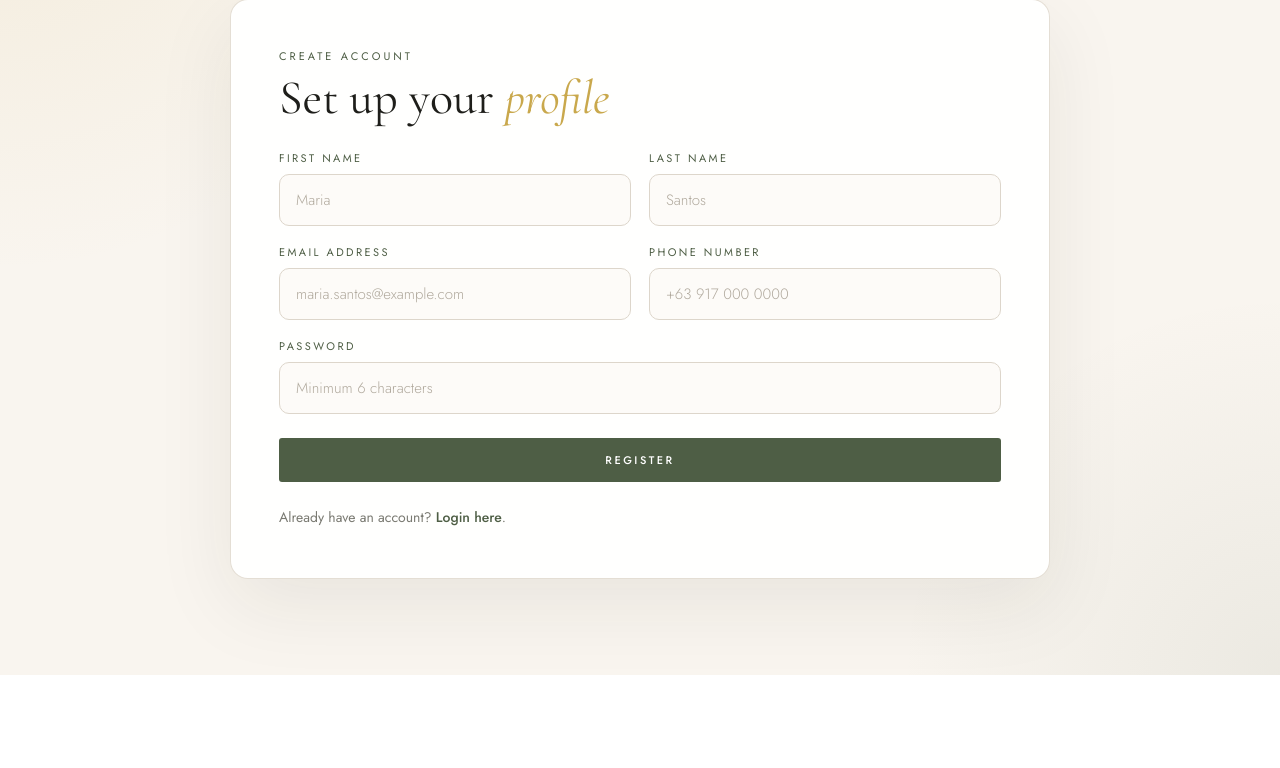
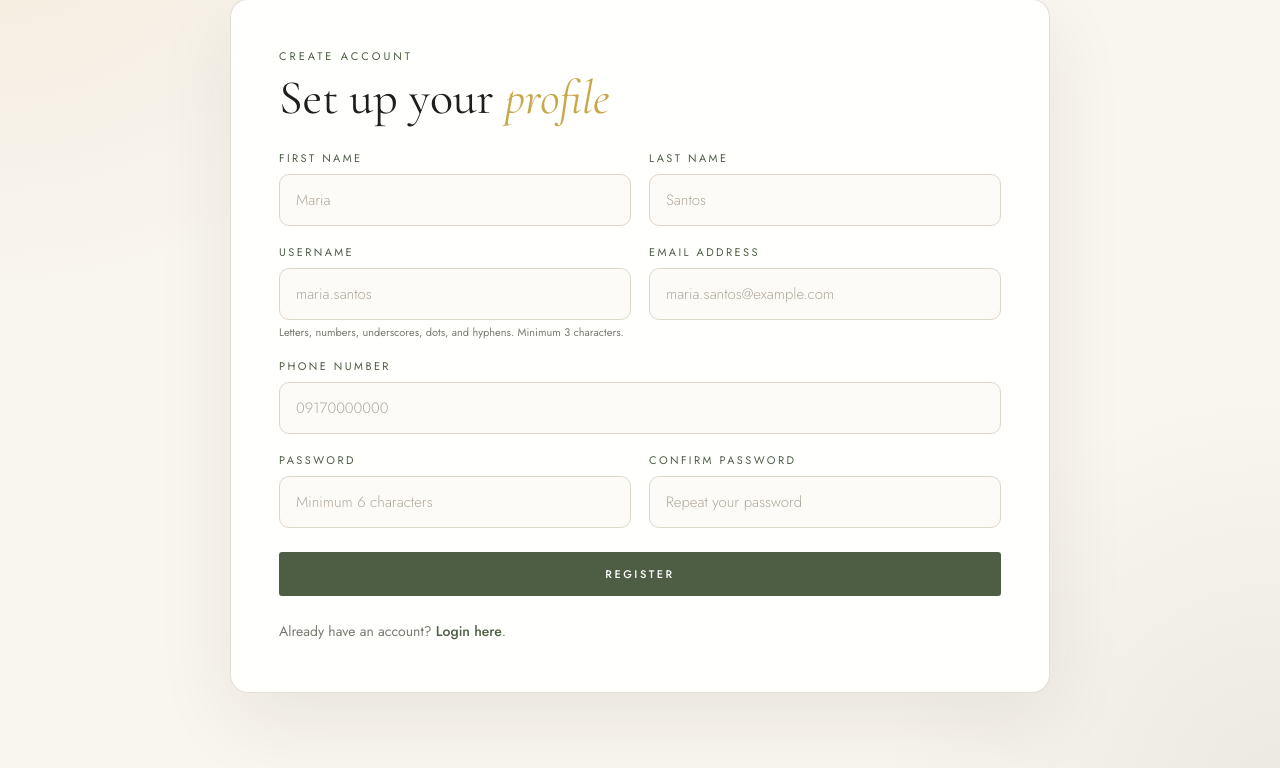
Before and after one commit to Yoshi1893/WebResort_FinalProj_Revised, a PHP site: page /register.php in a window 1280 px wide. Shown: the part 155-923 px from the top of the page. Before the commit the page ends 830 px from the top, so only its background shows below. Run offline with PHP 8.4, Linux system fonts and the light colour scheme.

Commit message:
FinalFinal

```diff
--- a/register.php
+++ b/register.php
@@ -4,20 +4,50 @@ require_once 'db.php';
 
 $error = '';
 $success = '';
+$hasUsernameColumn = false;
 
 if ($db_error) {
     $error = $db_error;
 }
 
+if ($pdo) {
+    try {
+        $stmt = $pdo->query('SHOW COLUMNS FROM users LIKE "username"');
+        $hasUsernameColumn = (bool) $stmt->fetchColumn();
+    } catch (Throwable $e) {
+        $hasUsernameColumn = false;
+    }
+}
+
 if ($_SERVER['REQUEST_METHOD'] === 'POST' && $pdo) {
+    if (!$hasUsernameColumn) {
+        $error = 'The users table is missing the username column. Please update the database schema first.';
+    } else {
     $first_name = trim($_POST['firstName'] ?? $_POST['regFirst'] ?? '');
     $last_name = trim($_POST['lastName'] ?? $_POST['regLast'] ?? '');
+    $username = trim($_POST['username'] ?? $_POST['regUsername'] ?? '');
     $email = trim($_POST['email'] ?? $_POST['regEmail'] ?? '');
     $phone = trim($_POST['phone'] ?? $_POST['regPhone'] ?? '');
     $password = $_POST['password'] ?? $_POST['regPassword'] ?? '';
+    $confirm_password = $_POST['confirmPassword'] ?? $_POST['regConfirmPassword'] ?? '';
+    $normalized_phone = preg_replace('/\D+/', '', $phone) ?? '';
 
-    if (empty($first_name) || empty($last_name) || empty($email) || empty($password)) {
-        $error = 'Name, email, and password required.';
+    if (empty($first_name) || empty($last_name) || empty($username) || empty($email) || empty($password) || empty($confirm_password)) {
+        $error = 'All fields are required.';
+    } elseif (!preg_match('/^[a-zA-Z\s\'-]+$/', $first_name)) {
+        $error = 'First name can only contain letters, spaces, apostrophes, and hyphens.';
+    } elseif (!preg_match('/^[a-zA-Z\s\'-]+$/', $last_name)) {
+        $error = 'Last name can only contain letters, spaces, apostrophes, and hyphens.';
+    } elseif (strlen($username) < 3) {
+        $error = 'Username must be at least 3 characters.';
+    } elseif (!preg_match('/^[a-zA-Z0-9_.-]+$/', $username)) {
+        $error = 'Username can only contain letters, numbers, underscores, dots, and hyphens.';
+    } elseif ($phone !== '' && !preg_match('/^[0-9]+$/', $normalized_phone)) {
+        $error = 'Contact number must contain numbers only.';
+    } elseif ($normalized_phone !== '' && strlen($normalized_phone) !== 11) {
+        $error = 'Contact number must be exactly 11 digits.';
+    } elseif ($password !== $confirm_password) {
+        $error = 'Passwords do not match.';
     } elseif (strlen($password) < 6) {
         $error = 'Password must be at least 6 characters.';
     } else {
@@ -26,9 +56,14 @@ if ($_SERVER['REQUEST_METHOD'] === 'POST' && $pdo) {
         if ($stmt->fetch()) {
             $error = 'Email already exists.';
         } else {
+            $stmt = $pdo->prepare("SELECT id FROM users WHERE username = ?");
+            $stmt->execute([$username]);
+            if ($stmt->fetch()) {
+                $error = 'Username already exists.';
+            } else {
                 $hashed_password = password_hash($password, PASSWORD_DEFAULT);
-            $stmt = $pdo->prepare("INSERT INTO users (first_name, last_name, email, phone, password, created_at) VALUES (?, ?, ?, ?, ?, NOW())");
-            if ($stmt->execute([$first_name, $last_name, $email, $phone, $hashed_password])) {
+                $stmt = $pdo->prepare("INSERT INTO users (first_name, last_name, username, email, phone, password, created_at) VALUES (?, ?, ?, ?, ?, ?, NOW())");
+                if ($stmt->execute([$first_name, $last_name, $username, $email, $normalized_phone !== '' ? $normalized_phone : null, $hashed_password])) {
                     $newUserId = (int) $pdo->lastInsertId();
                     $_SESSION['user_id'] = $newUserId;
                     $_SESSION['user_name'] = $first_name . ' ' . $last_name;
@@ -38,6 +73,8 @@ if ($_SERVER['REQUEST_METHOD'] === 'POST' && $pdo) {
                     header('Refresh: 1.5; url=index.php');
                 } else {
                     $error = 'Registration failed. Try again.';
+                }
+            }
         }
     }
     }
@@ -83,26 +120,37 @@ if ($_SERVER['REQUEST_METHOD'] === 'POST' && $pdo) {
                 <div class="form-row">
                     <div class="form-group">
                         <label for="registerFirstName">First Name</label>
-                        <input type="text" id="registerFirstName" name="firstName" placeholder="Maria" value="<?php echo htmlspecialchars($_POST['firstName'] ?? $_POST['regFirst'] ?? ''); ?>" required>
+                        <input type="text" id="registerFirstName" name="firstName" placeholder="Maria" value="<?php echo htmlspecialchars($_POST['firstName'] ?? $_POST['regFirst'] ?? ''); ?>" required pattern="[A-Za-z\s'-]+" title="Use letters only.">
                     </div>
                     <div class="form-group">
                         <label for="registerLastName">Last Name</label>
-                        <input type="text" id="registerLastName" name="lastName" placeholder="Santos" value="<?php echo htmlspecialchars($_POST['lastName'] ?? $_POST['regLast'] ?? ''); ?>" required>
+                        <input type="text" id="registerLastName" name="lastName" placeholder="Santos" value="<?php echo htmlspecialchars($_POST['lastName'] ?? $_POST['regLast'] ?? ''); ?>" required pattern="[A-Za-z\s'-]+" title="Use letters only.">
                     </div>
                 </div>
                 <div class="form-row">
                     <div class="form-group">
+                        <label for="registerUsername">Username</label>
+                        <input type="text" id="registerUsername" name="username" placeholder="maria.santos" value="<?php echo htmlspecialchars($_POST['username'] ?? $_POST['regUsername'] ?? ''); ?>" required minlength="3" maxlength="50" pattern="[a-zA-Z0-9_.-]+" title="Use only letters, numbers, underscores, dots, and hyphens.">
+                        <small style="color:var(--text-light); font-size:11px; margin-top:4px; display:block;">Letters, numbers, underscores, dots, and hyphens. Minimum 3 characters.</small>
+                    </div>
+                    <div class="form-group">
                         <label for="registerEmail">Email Address</label>
                         <input type="email" id="registerEmail" name="email" placeholder="maria.santos@example.com" value="<?php echo htmlspecialchars($_POST['email'] ?? $_POST['regEmail'] ?? ''); ?>" required>
                     </div>
+                </div>
                 <div class="form-group">
                     <label for="registerPhone">Phone Number</label>
-                        <input type="tel" id="registerPhone" name="phone" placeholder="+63 917 000 0000" value="<?php echo htmlspecialchars($_POST['phone'] ?? $_POST['regPhone'] ?? ''); ?>">
+                    <input type="tel" id="registerPhone" name="phone" placeholder="09170000000" value="<?php echo htmlspecialchars($_POST['phone'] ?? $_POST['regPhone'] ?? ''); ?>" inputmode="numeric" pattern="[0-9]{11}" maxlength="11" minlength="11" title="Enter exactly 11 numbers." oninput="this.value = this.value.replace(/[^0-9]/g, '').slice(0, 11)">
                 </div>
+                <div class="form-row">
+                    <div class="form-group">
+                        <label for="registerPassword">Password</label>
+                        <input type="password" id="registerPassword" name="password" placeholder="Minimum 6 characters" required minlength="6" autocomplete="new-password">
                     </div>
                     <div class="form-group">
-                    <label for="registerPassword">Password</label>
-                    <input type="password" id="registerPassword" name="password" placeholder="Minimum 6 characters" required>
+                        <label for="registerConfirmPassword">Confirm Password</label>
+                        <input type="password" id="registerConfirmPassword" name="confirmPassword" placeholder="Repeat your password" required minlength="6" autocomplete="new-password">
+                    </div>
                 </div>
                 <button type="submit" class="auth-btn">Register</button>
             </form>
--- a/setup.sql
+++ b/setup.sql
@@ -5,6 +5,7 @@ CREATE TABLE IF NOT EXISTS `users` (
   `id` int(11) NOT NULL AUTO_INCREMENT,
   `first_name` varchar(100) NOT NULL,
   `last_name` varchar(100) NOT NULL,
+  `username` varchar(50) NOT NULL UNIQUE,
   `email` varchar(150) NOT NULL UNIQUE,
   `phone` varchar(20) DEFAULT NULL,
   `password` varchar(255) NOT NULL,
@@ -51,8 +52,8 @@ EXECUTE venue_capacity_stmt;
 DEALLOCATE PREPARE venue_capacity_stmt;
 
 -- Sample data
-INSERT INTO `users` (`first_name`, `last_name`, `email`, `phone`, `password`, `role`, `status`) VALUES
-('Test', 'User', 'test@example.com', '+639171234567', '$2y$10$92IXUNpkjO0rOQ5byMi.Ye4oKoEa3Ro9llC/.og/at2.uheWG/igi', 'customer', 'active'); -- password: password
+INSERT INTO `users` (`first_name`, `last_name`, `username`, `email`, `phone`, `password`, `role`, `status`) VALUES
+('Test', 'User', 'testuser', 'test@example.com', '+639171234567', '$2y$10$92IXUNpkjO0rOQ5byMi.Ye4oKoEa3Ro9llC/.og/at2.uheWG/igi', 'customer', 'active'); -- password: password
 
 INSERT INTO `inquiries` (`full_name`, `email`, `event_type`, `event_date`, `message`) VALUES
 ('Sample Client', 'sample@9waves.com', 'Wedding', '2024-12-15', 'Sample wedding inquiry for 150 guests.');
```
Also changed, not shown: OneTime-Setup.sql (+5 -3 lines). Lines whose indentation alone changed are shown as unchanged.
